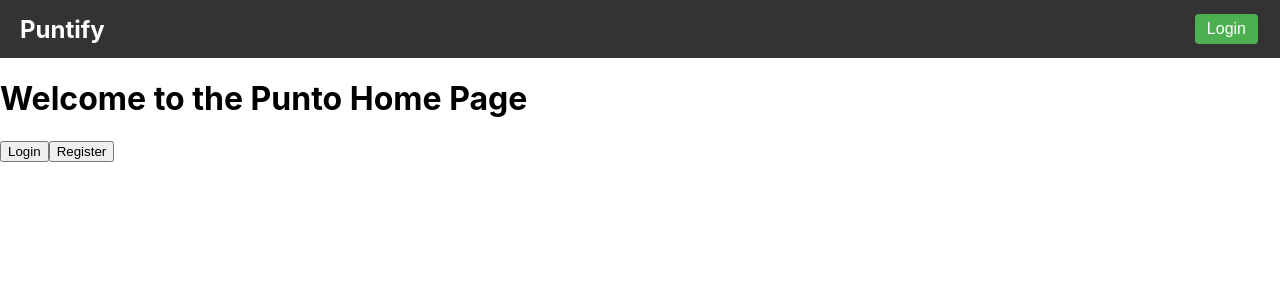
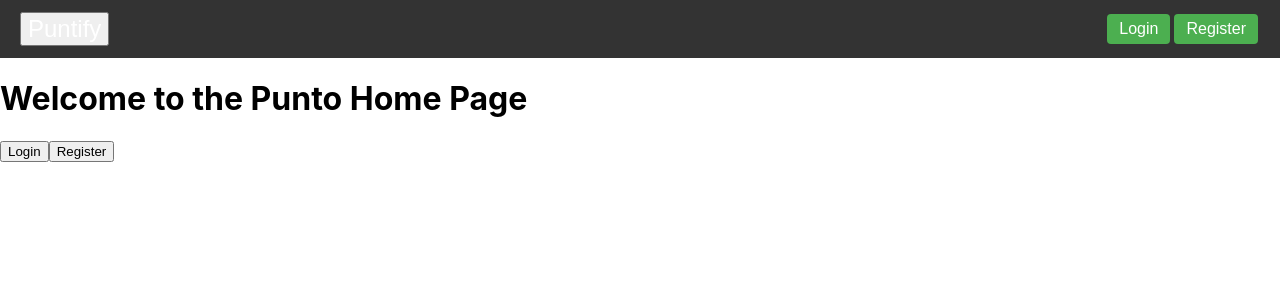
Before and after one commit to pagaro/puntify, a React (Create React App) app in the folder app/: page / in a window 1280 px wide. Shown: the top 300 px of the page. Built offline with nearby package versions, Linux system fonts and the light colour scheme; no server answers.

Commit message:
ajout de footer.j

```diff
--- a/app/src/App.js
+++ b/app/src/App.js
@@ -1,4 +1,4 @@
-import React from "react";
+import React, {useEffect, useState} from "react";
 import {Route, Routes} from 'react-router-dom';
 import HomePage from "./homePage";
 import LoginPage from "./form/loginPage";
@@ -7,24 +7,50 @@ import MusicPage from "./music/musicPage";
 import PlayPage from "./music/playPage";
 import UploadPage from "./form/uploadPage";
 import PrivateRoute from "./security/PrivateRoute";
+import Footer from "./component/footer";
+import Header from "./component/header";
+import axios from "axios";
 
+function App() {
+    const [urlMusic, setUrlMusic] = useState(null);
+    const [id, setId] = useState(null);
 
+    // Créez une fonction pour gérer le clic sur une musique
+    const handleMusicClick = (id) => {
+        setId(id)
+    };
 
-// Définition du composant principal App qui utilise la bibliothèque de routage react-router-dom
-function App() {
+    useEffect(() => {
+        const fetchUrlMusic = async () => {
+            try {
+                // Remplacez cette URL par l'URL de votre API pour récupérer le fichier audio
+                const response = await axios.get(`http://localhost:8000/music/${id}`,{ withCredentials: true });
+                setUrlMusic(response.data.url);
+            } catch (error) {
+                console.error("Erreur lors de la récupération de l'URL de la musique :", error);
+            }
+        };
+
+        fetchUrlMusic();
+    }, [id]);
+
     return (
+        <>
+            <Header/>
             <Routes>
                 <Route exact path="/" element={<HomePage/>}/>
                 <Route exact path="/login" element={<LoginPage/>}/>
                 <Route exact path="/register" element={<RegisterPage/>}/>
 
                 <Route exact path='/music' element={<PrivateRoute/>}>
-                <Route exact path='/music' element={<MusicPage/>}/>
+                    <Route exact path='/music' element={<MusicPage onMusicClick={handleMusicClick}/>}/>
                     <Route path="/music/play/:id" element={<PlayPage/>}/>
                     <Route path="/music/upload" element={<UploadPage/>}/>
                 </Route>
+
             </Routes>
-
+            <Footer urlMusic={urlMusic}/>
+        </>
     );
 }
 
--- /dev/null
+++ b/app/src/component/footer.css
@@ -0,0 +1,30 @@
+/* src/components/Footer.css */
+
+.footer {
+    background-color: #181818;
+    display: flex;
+    align-items: center;
+    justify-content: center;
+    height: 80px;
+    position: fixed;
+    bottom: 0;
+    width: 100%;
+    z-index: 100;
+}
+
+.footer-controls {
+    display: flex;
+    align-items: center;
+}
+
+.footer-controls button {
+    background-color: transparent;
+    border: none;
+    color: #fff;
+    font-size: 16px;
+    cursor: pointer;
+}
+
+.footer-controls button:hover {
+    color: #1db954;
+}
--- /dev/null
+++ b/app/src/component/footer.js
@@ -0,0 +1,33 @@
+// src/components/Footer.js
+
+import React, {useState} from 'react';
+import './footer.css';
+
+const Footer = ({urlMusic}) => {
+    const [isPlaying, setIsPlaying] = useState(false);
+
+    const handlePlayPause = () => {
+        setIsPlaying(!isPlaying);
+        const audio = document.getElementById('footer-audio');
+        if (isPlaying) {
+            audio.pause();
+        } else {
+            audio.play();
+        }
+    };
+
+    return (
+        <>
+            {urlMusic && (
+                <div className="footer">
+                    <audio id="footer-audio" src={urlMusic}/>
+                    <div className="footer-controls">
+                        <button onClick={handlePlayPause}>{isPlaying ? 'Pause' : 'Play'}</button>
+                    </div>
+                </div>
+            )}
+        </>
+    );
+};
+
+export default Footer;
--- a/app/src/component/header.css
+++ b/app/src/component/header.css
@@ -8,12 +8,13 @@ header {
     color: white;
 }
 
-header h1 {
-    margin: 0;
+header .logo {
     font-size: 1.5em;
+    text-decoration:none;
+    color: white;
 }
 
-header button {
+header .button button{
     background-color: #4CAF50;
     border: none;
     color: white;
@@ -27,6 +28,6 @@ header button {
     padding: 6px 12px;
 }
 
-header button:hover {
+header .button button:hover {
     background-color: #45a049;
 }
--- a/app/src/component/header.js
+++ b/app/src/component/header.js
@@ -2,35 +2,57 @@ import React, {useState, useEffect} from 'react';
 import './header.css'
 import {useNavigate} from "react-router-dom";
 import isTokenValid from "../security/isTokenValid";
+import Cookies from "js-cookie";
 
 const Header = () => {
     const [isLoggedIn, setIsLoggedIn] = useState(false);
     const navigate = useNavigate();
 
-    useEffect(() => {
-        isTokenValid().then((result) => {
-            if (result) {
-                setIsLoggedIn(true);
-            }
-        })
-    }, []);
+    isTokenValid().then((result) => {
+        if (result) {
+            setIsLoggedIn(result);
+        }
+    })
+
+    const handleHome = () => {
+        navigate('/')
+    };
+
 
     const handleLogin = () => {
-        navigate('/login');
+        navigate('/login')
     };
 
-    const handleSignOut = () => {
-        localStorage.removeItem('token');
+    const handleRegister = () => {
+        navigate('/register')
+    };
+
+    const handleLogout = () => {
+        Cookies.remove('access_token')
         setIsLoggedIn(false);
         window.location.reload();
     };
 
     return (
         <header>
-            <h1>Puntify</h1>
-            <button onClick={isLoggedIn ? handleSignOut : handleLogin}>
-                {isLoggedIn ? 'Sign Out' : 'Login'}
-            </button>
+            <button className="logo" onClick={handleHome}>Puntify</button>
+            {isLoggedIn ? (
+                <div className="button">
+                    <button onClick={handleLogout}>
+                        Sign out
+                    </button>
+                </div>
+            ) : (
+                <div className="button">
+                    <button onClick={handleLogin}>
+                        Login
+                    </button>
+                    <button onClick={handleRegister}>
+                        Register
+                    </button>
+                </div>
+
+            )}
         </header>
     );
 };
--- a/app/src/homePage.js
+++ b/app/src/homePage.js
@@ -1,9 +1,10 @@
 import React, {useEffect, useState} from 'react';
-import {Link} from 'react-router-dom';
+import {Link, useNavigate} from 'react-router-dom';
 import isTokenValid from "./security/isTokenValid";
 
 function HomePage() {
     const [fields, setFields] = useState({isLogged: false});
+    const navigate = useNavigate();
 
     // Utilisation du Hook useEffect pour appeler la fonction userLoginStatus lors du chargement de la page
     useEffect(() => {
@@ -15,12 +16,17 @@ function HomePage() {
         })
     }, []);
 
+    const handleMusic = () => {
+        navigate('/music')
+    };
+
+
     // Si l'utilisateur est connecté, afficher la page LoggedHomePage
     if (fields.isLogged) {
         return (<div className="lobby-page">
             <div className="lobby">
                 <h1>Welcome to the Puntify Home Page</h1>
-                <a href="music">Liste des musiques</a>
+                <button onClick={handleMusic}>Liste des musiques</button>
             </div>
         </div>);
     }
--- a/app/src/index.js
+++ b/app/src/index.js
@@ -4,16 +4,15 @@ import './index.css';
 import App from './App';
 import reportWebVitals from './reportWebVitals';
 import {BrowserRouter} from "react-router-dom";
-import Header from "./component/header";
 
 const root = ReactDOM.createRoot(document.getElementById('root'));
+
 root.render(
-  <React.StrictMode>
-      <BrowserRouter>
-          <Header />
-          <App />
-      </BrowserRouter>
-  </React.StrictMode>
+    <React.StrictMode>
+        <BrowserRouter>
+            <App/>
+        </BrowserRouter>
+    </React.StrictMode>
 );
 
 // If you want to start measuring performance in your app, pass a function
--- a/app/src/music/musicPage.js
+++ b/app/src/music/musicPage.js
@@ -1,10 +1,10 @@
 // MusicList.js
-import React, { useState, useEffect } from "react";
+import React, {useState, useEffect} from "react";
 import axios from "axios";
-import { useNavigate } from "react-router-dom";
+import {useNavigate} from "react-router-dom";
 import './music.css'
 
-const MusicList = () => {
+const MusicList =  ({ onMusicClick })  => {
     const [musicList, setMusicList] = useState([]);
     const navigate = useNavigate();
 
@@ -12,7 +12,7 @@ const MusicList = () => {
         const fetchMusicList = async () => {
             try {
                 // Remplacez cette URL par l'URL de votre API pour récupérer la liste des musiques
-                const response = await axios.get("http://localhost:8000/music",{ withCredentials: true });
+                const response = await axios.get("http://localhost:8000/music", {withCredentials: true});
                 setMusicList(response.data);
             } catch (error) {
                 console.error("Erreur lors de la récupération de la liste des musiques :", error);
@@ -23,7 +23,9 @@ const MusicList = () => {
     }, []);
 
     const handleMusicClick = (musicId) => {
-        navigate(`/music/play/${musicId}`);
+        if (musicId) {
+            onMusicClick(musicId);
+        }
     };
 
     return (
```
Lines whose indentation alone changed are shown as unchanged.
